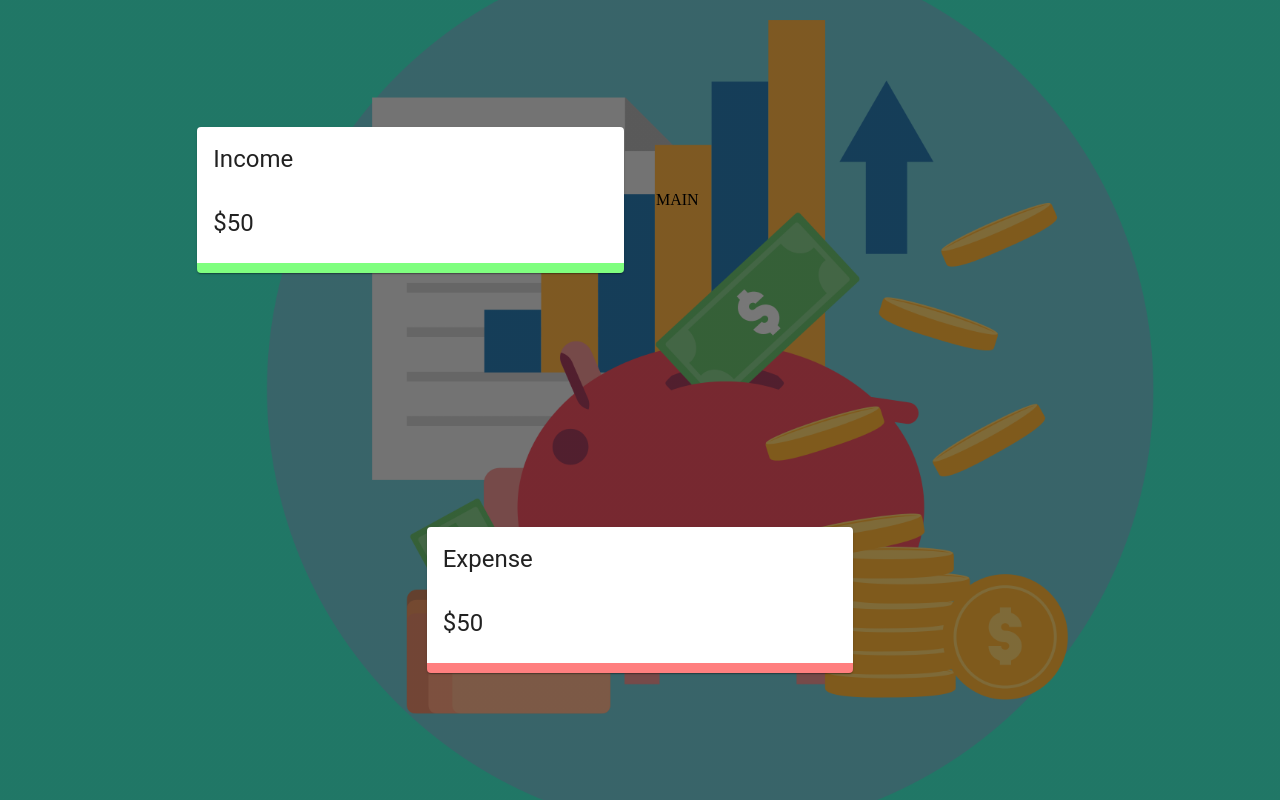
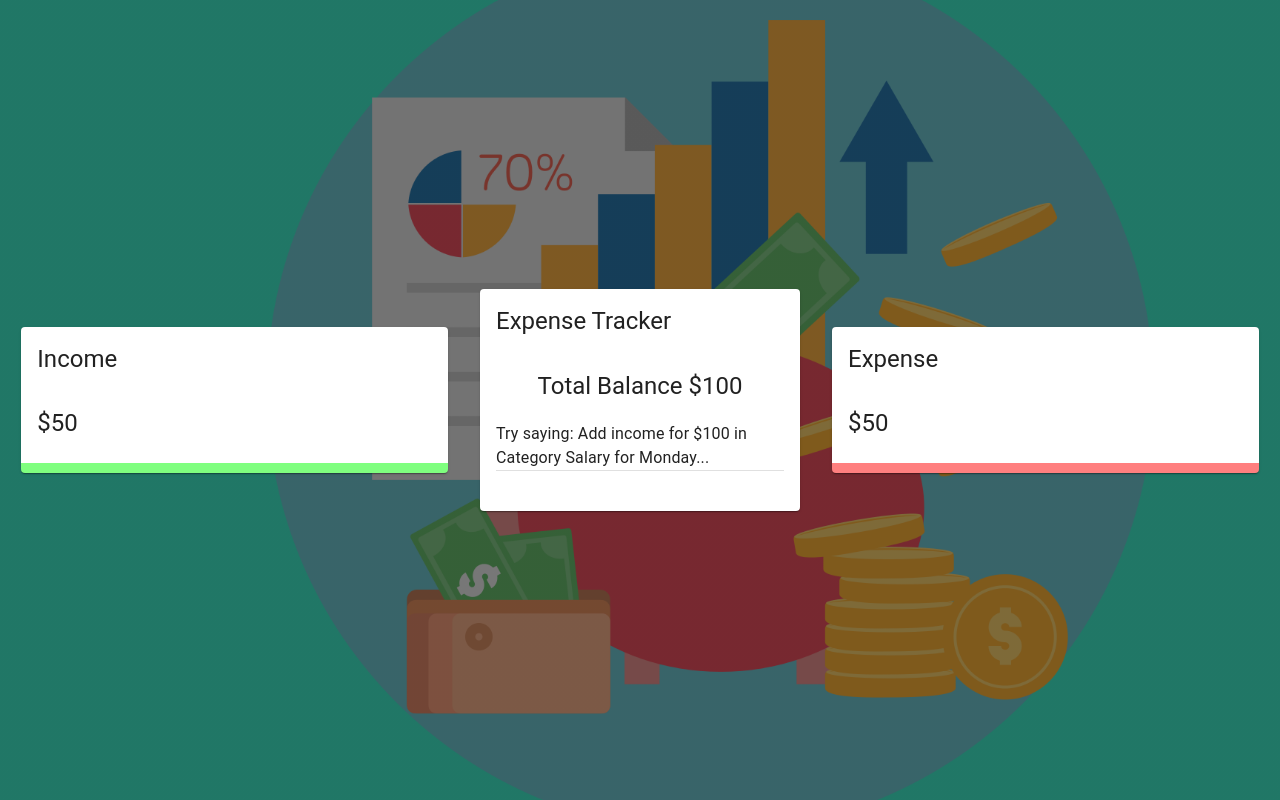
Before and after one commit to deaconTown/expense_tracker, a React (Create React App) app: page / in a window 1280 px wide. Built offline with nearby package versions, Linux system fonts and the light colour scheme.

Commit message:
- Created Main component - Created Style for Main component

```diff
--- a/src/App.js
+++ b/src/App.js
@@ -2,6 +2,7 @@ import React from 'react';
 import { Grid } from '@material-ui/core'
 
 import Details from './components/Details/Details';
+import Main from './components/Main/Main';
 import useStyles from './styles';
 
 const App = () => {
@@ -14,8 +15,8 @@ const App = () => {
           <Details title="Income"/>
         </Grid>
 
-        <Grid item xs={12} sm={4}>
-          MAIN
+        <Grid item xs={12} sm={3}>
+         <Main/>
         </Grid>
 
         <Grid item xs={12} sm={4}>
--- /dev/null
+++ b/src/components/Main/Main.jsx
@@ -0,0 +1,29 @@
+import React from 'react';
+import { Card, CardHeader, CardContent, Typography, Grid, Divider } from '@material-ui/core';
+
+import useStyles from './styles';
+
+const Main = () => {
+    const classes = useStyles();
+    return (
+        <Card className={classes.root}>
+            <CardHeader title="Expense Tracker" subtitle="Powered by Speechly" />
+            <CardContent>
+                <Typography align='center' variant='h5'>Total Balance $100</Typography>
+                <Typography variant='subtitle1' style={{lineHeight: '1.5em', marginTop:'20px'}}>
+                    {/*InfoCard...*/}
+                    Try saying: Add income for $100 in Category Salary for Monday...
+                </Typography>
+                <Divider/>
+                {/**Form */}
+            </CardContent>
+            <CardContent className={classes.cardContent}>
+                <Grid item xs={12}>
+                    {/**<List/> */}
+                </Grid>
+            </CardContent>
+        </Card>
+    )
+}
+
+export default Main
--- /dev/null
+++ b/src/components/Main/styles.js
@@ -0,0 +1,24 @@
+import { makeStyles } from '@material-ui/core/styles';
+
+export default makeStyles((theme) => ({
+  media: {
+    height: 0,
+    paddingTop: '56.25%', // 16:9
+  },
+  expand: {
+    transform: 'rotate(0deg)',
+    marginLeft: 'auto',
+    transition: theme.transitions.create('transform', {
+      duration: theme.transitions.duration.shortest,
+    }),
+  },
+  expandOpen: {
+    transform: 'rotate(180deg)',
+  },
+  cardContent: {
+    paddingTop: 0,
+  },
+  divider: {
+    margin: '20px 0',
+  },
+}));
```
Also changed, not shown: 1 other file (tests, documents, lock files or other folders).
